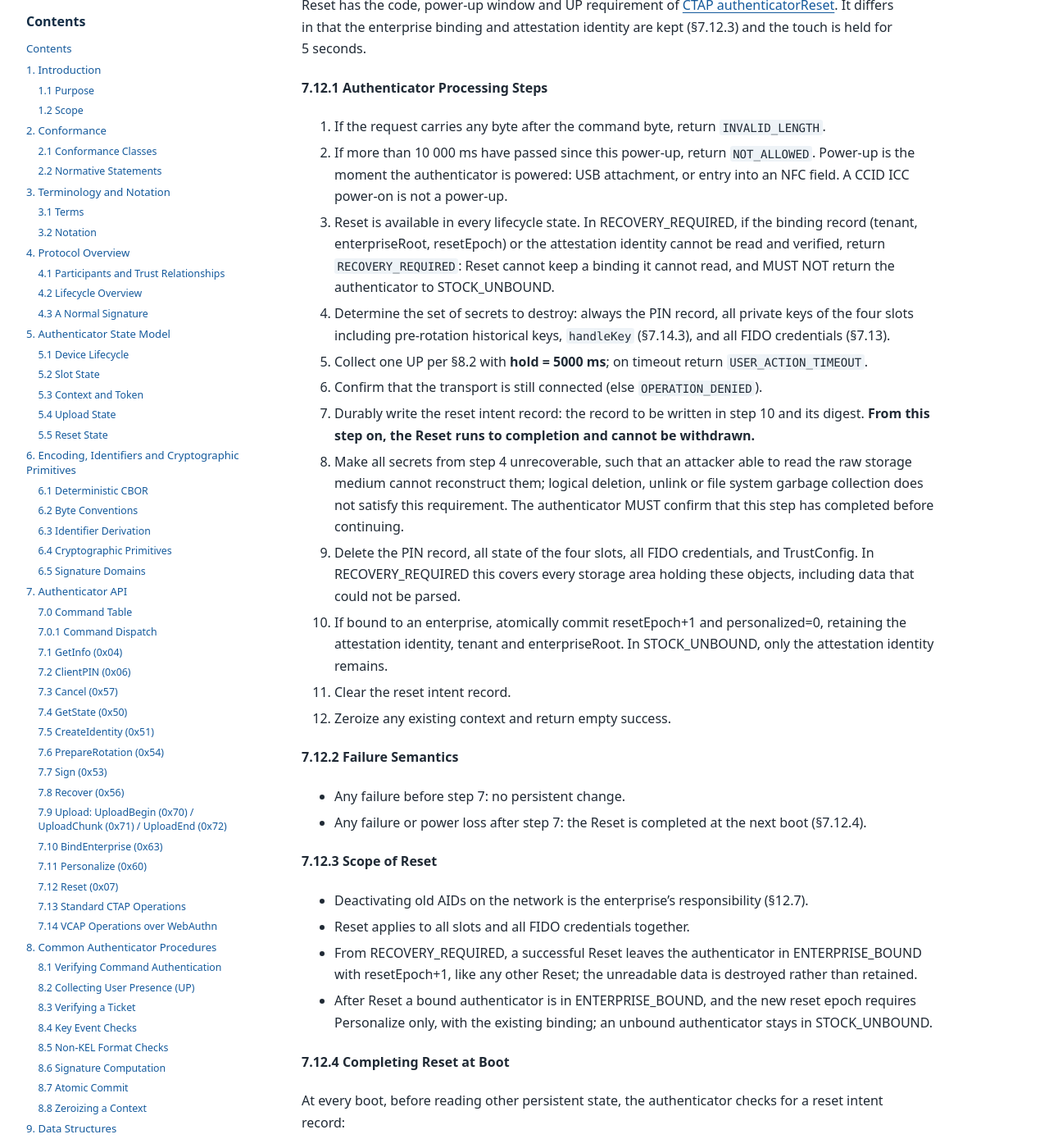
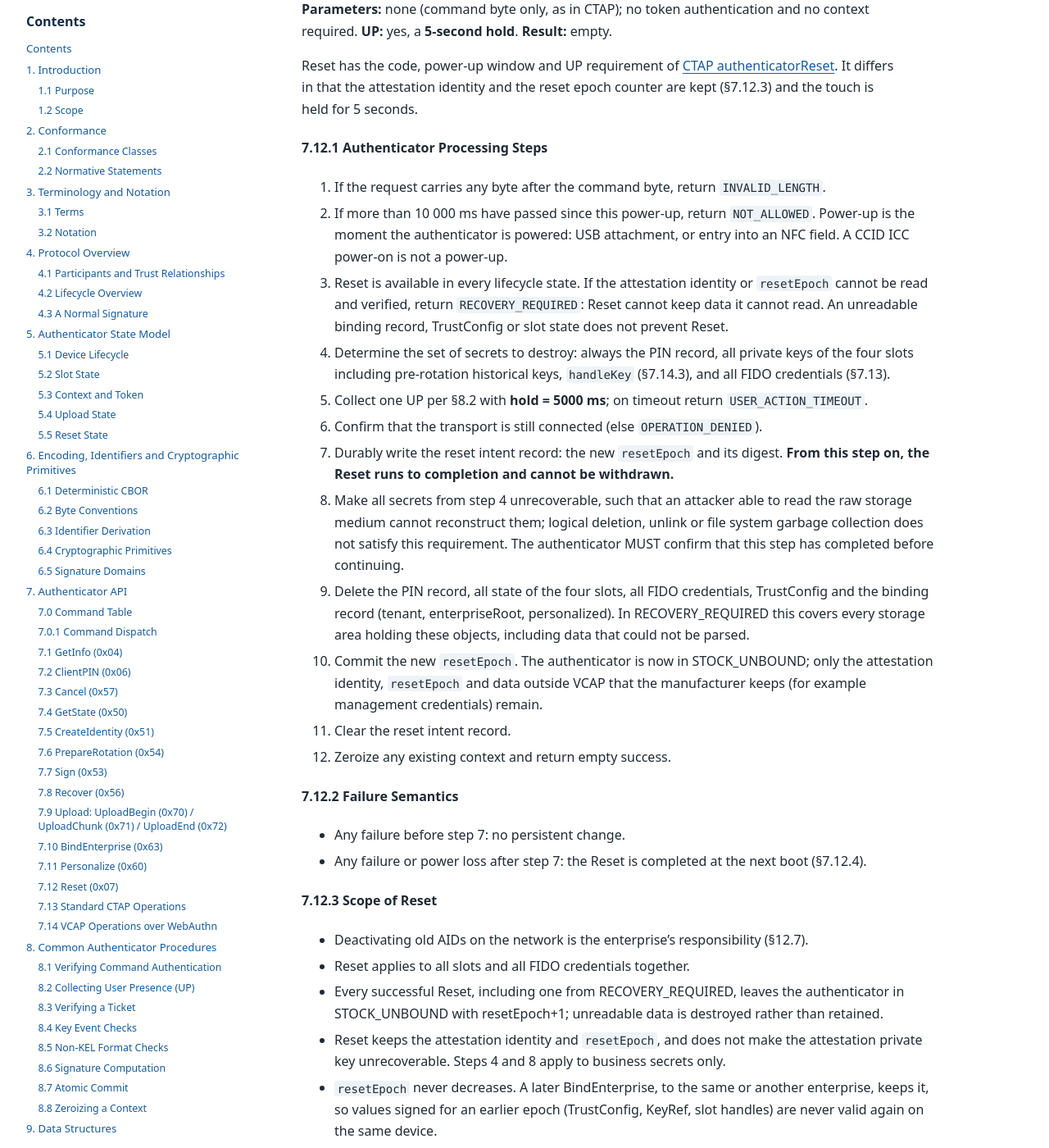
Before and after one commit to vlei-auth/vcap, a Jekyll site: the page built from index.md, in a window 1280 px wide and 1400 px high, scrolled down 30044 px. Shown: the whole window at 82% size. Built offline with Jekyll 4.4.1, drawn with Linux system fonts in a browser that asks for light colours; some of the changed text lies outside the part shown.

Commit message:
Specify reset to unbound state and enterprise re-enrollment

````diff
--- a/vcap-1.0.md
+++ b/vcap-1.0.md
@@ -132,7 +132,7 @@ Command names, subcommand names, field names, data structure names, status codes
 | Ticket | A signing authorization object issued by the Ticket issuer (VCAP, §9.2) |
 | TrustConfig | Device configuration signed by the enterprise root key (VCAP, §9.1) |
 | StateProof | Authenticator state signed by the attestation key (VCAP, §9.3) |
-| reset epoch (`resetEpoch`) | A counter incremented by 1 after each successful Reset |
+| reset epoch (`resetEpoch`) | A device-wide counter: 0 when the authenticator leaves manufacturing, incremented by 1 by each successful Reset, and kept across Reset and BindEnterprise (§7.12.3) |
 | atomic commit | A set of persistent writes that take effect entirely or not at all |
 | reset intent record | A record durably written by Reset before secrets are destroyed, used to complete the Reset at the next boot after a power loss |
 | domain separation tag | A fixed string prepended to a signature or MAC input to distinguish its purpose |
@@ -196,7 +196,7 @@ PERSONALIZED_NO_PIN
 PIN_READY ── CreateIdentity / Sign(icp,ixn,rot,exn,rpy) / PrepareRotation / Recover / GetState …
    │ Reset (within 10 s of power-up + 5 s hold)
    ▼
-ENTERPRISE_BOUND (binding unchanged, resetEpoch+1, not personalized) ──> Personalize again
+STOCK_UNBOUND (binding removed, resetEpoch+1) ──> BindEnterprise and Personalize again
 ```
 
 At any stage, if the authenticator finds unrecognized or corrupted data in storage at boot, it enters `RECOVERY_REQUIRED` (§5.1); an incomplete Reset is completed at boot (§7.12.4).
@@ -233,7 +233,7 @@ The `lifecycle` field of status-mode GetState (§7.4.1) reports the following va
 | Value | Name | Meaning |
 |---:|---|---|
 | 0 | STOCK_UNBOUND | Not bound to an enterprise |
-| 1 | ENTERPRISE_BOUND | Bound to a tenant and enterprise root key; not personalized in this reset epoch |
+| 1 | ENTERPRISE_BOUND | Bound to a tenant and enterprise root key; not personalized |
 | 2 | PERSONALIZED_NO_PIN | TrustConfig and four UNUSED slots installed; no PIN set |
 | 3 | PIN_READY | Personalized and PIN set (says nothing about lockout; retry state is reported by ClientPIN) |
 | 4 | RECOVERY_REQUIRED | Storage contains unrecognized or corrupted data |
@@ -246,15 +246,15 @@ Transitions:
 | STOCK_UNBOUND | BindEnterprise succeeds | ENTERPRISE_BOUND | §7.10 |
 | ENTERPRISE_BOUND | Personalize succeeds | PERSONALIZED_NO_PIN, or PIN_READY if a PIN is already set | §7.11 |
 | PERSONALIZED_NO_PIN | setPIN succeeds | PIN_READY | §7.2 |
-| STOCK_UNBOUND | Reset succeeds | STOCK_UNBOUND | §7.12 |
-| ENTERPRISE_BOUND / PERSONALIZED_NO_PIN / PIN_READY | Reset succeeds | ENTERPRISE_BOUND (resetEpoch+1) | §7.12; tenant and enterprise root key retained |
+| STOCK_UNBOUND | Reset succeeds | STOCK_UNBOUND (resetEpoch+1) | §7.12 |
+| ENTERPRISE_BOUND / PERSONALIZED_NO_PIN / PIN_READY | Reset succeeds | STOCK_UNBOUND (resetEpoch+1) | §7.12; binding removed |
 | Any | Unrecognized or corrupted data found at boot | RECOVERY_REQUIRED | The affected data is retained until Reset |
-| RECOVERY_REQUIRED | Reset succeeds | ENTERPRISE_BOUND (resetEpoch+1) | §7.12; requires a readable binding record and attestation identity |
-| Any | Valid reset intent record found at boot | ENTERPRISE_BOUND (resetEpoch+1) | Reset completed at boot (§7.12.4) |
+| RECOVERY_REQUIRED | Reset succeeds | STOCK_UNBOUND (resetEpoch+1) | §7.12; requires a readable attestation identity and reset epoch |
+| Any | Valid reset intent record found at boot | STOCK_UNBOUND (resetEpoch+1) | Reset completed at boot (§7.12.4) |
 
 Constraints:
 
-- The binding is permanent: a bound authenticator cannot be rebound or returned to the factory state.
+- A binding lasts until the next Reset. Only Reset removes it; there is no other way to rebind an authenticator.
 - Missing data **MUST NOT** be treated as UNUSED or not personalized; if `personalized=1` and the configuration or a slot record is missing, the authenticator MUST treat it as corruption.
 - The PIN and FIDO credentials (§7.13) are independent of the lifecycle: a PIN can be set and FIDO credentials created in any lifecycle state other than RECOVERY_REQUIRED.
 - In `RECOVERY_REQUIRED`, every command except `GetInfo`, status-mode `GetState`, `Cancel` and `Reset` (including ClientPIN) returns `RECOVERY_REQUIRED`. Reset is the user's way out of this state (§7.12).
@@ -269,7 +269,7 @@ UNUSED ────────────────▶ CREATED ────
                                                           │  │   │   next←newNext, prepared deleted
                                                           └──┘◀──┘
                               PrepareRotation (WORK only): sets prepared, head unchanged
-                              Reset: all four slots return to UNUSED (new reset epoch)
+                              Reset: all four slots are deleted (new reset epoch)
 ```
 
 | phase | owner | current / next | prepared | aid / head | signCounter | lastSigned |
@@ -278,7 +278,7 @@ UNUSED ────────────────▶ CREATED ────
 | CREATED | 1 or 2 | present | null | null | 0 | null |
 | ACTIVE | 1 or 2 | present | WORK only, optional | present | ≥ 1 | present |
 
-- Any mix of owners is permitted, including four WORK slots. Slots are independent of one another and hold no receipts or pending events. A slot keeps its identity until Reset, which returns all slots to UNUSED together.
+- Any mix of owners is permitted, including four WORK slots. Slots are independent of one another and hold no receipts or pending events. A slot keeps its identity until Reset, which deletes all slots together.
 - A CLIENT slot permits ICP / IXN; a WORK slot permits ICP / IXN / ROT / EXN / RPY.
 - When `prepared` exists, a further PrepareRotation returns the existing preparation unchanged.
 - `signCounter` is a persistent per-slot signature counter. It starts at 0 and is incremented by one in the atomic commit of every signature of any kind (§8.7); it never decreases within a reset epoch. Each Ticket names the counter value its signature will receive (§9.2), so each Ticket is usable once.
@@ -320,9 +320,9 @@ IDLE ──UploadBegin ok──▶ RECEIVING(offset=0) ──UploadChunk(correct
 
 ```
 NORMAL ──Reset (within 10 s of power-up) + 5 s hold──▶ reset intent record written ──secrets made unrecoverable──▶
-       employee data deleted, resetEpoch+1 published ──▶ ENTERPRISE_BOUND
-
-power loss after the reset intent record is written ──▶ Reset completed at next boot ──▶ ENTERPRISE_BOUND
+       business state deleted, resetEpoch+1 committed ──▶ STOCK_UNBOUND
+
+power loss after the reset intent record is written ──▶ Reset completed at next boot ──▶ STOCK_UNBOUND
 ```
 
 Once the reset intent record is written, the Reset runs to completion: it MUST NOT be withdrawn, and secrets MUST be made unrecoverable rather than logically deleted.
@@ -543,7 +543,7 @@ A StateProof carries no lifecycle field: proof mode requires a PIN token, so the
 
 **Parameters:** `{2:challenge_b32, ?3:includeChain}`; `includeChain` is the unsigned integer 1 when present, and any other value is `INVALID_PARAMETER`. **Required permission:** none; no context required. **Result:** BindingProof (§9.5).
 
-Binding mode lets the enterprise learn, without a PIN, which device it is talking to and which reset epoch the device is in, so that it can issue the TrustConfig for that epoch (§12.5 step 3, §12.7 step 3). With `includeChain`, the result also carries the attestation certificate chain, so a verifier that holds only the manufacturer's CA certificates can establish the device's identity from the device itself (Appendix D.2).
+Binding mode lets the enterprise learn, without a PIN, which device it is talking to, whether it is bound and which reset epoch it is in, so that it can issue the TrustConfig for that epoch (§12.5 step 3). With `includeChain`, the result also carries the attestation certificate chain, so a verifier that holds only the manufacturer's CA certificates can establish the device's identity from the device itself (Appendix D.2).
 
 The authenticator performs the following steps:
 
@@ -552,7 +552,7 @@ The authenticator performs the following steps:
 3. Compute `signature = Ed25519(attestation key, "VCAP-BINDING\0" ‖ bindingBody)`.
 4. Return `{1:bindingBody_bstr, 2:signature}`, adding `3:attestationChain` (Appendix D.1) exactly when `includeChain` was present. Any state, including context and upload deadlines, MUST remain unchanged.
 
-A BindingProof proves that the device holding the registered attestation key reported these values in response to the challenge. Because a reset epoch only increases, a BindingProof with a higher epoch than the enterprise has recorded shows that the device has been Reset since, whoever sent the Reset; replaying an old BindingProof can only show a lower epoch. Freshness therefore matters only when the verifier needs to know that the device is present now, and then the verifier generates the challenge.
+A BindingProof proves that the device holding the registered attestation key reported these values in response to the challenge. A binding is removed only by Reset and a reset epoch only increases, so a BindingProof that shows STOCK_UNBOUND, a different tenant or enterprise root, or a higher epoch than the enterprise recorded when it bound the device shows that the device has been Reset since, whoever sent the Reset. A replayed BindingProof can only show an earlier state of the same device. Freshness therefore matters only when the verifier needs to know that the device is present now, and then the verifier generates the challenge.
 
 ### 7.5 CreateIdentity (0x51)
 
@@ -709,7 +709,7 @@ The authenticator performs the following steps:
 
 ### 7.10 BindEnterprise (0x63)
 
-Binds a factory-state device to an enterprise tenant and enterprise root key. The first binding fixes the enterprise root key permanently; the enterprise performs it during enrollment per §12.5.
+Binds a device in STOCK_UNBOUND to an enterprise tenant and enterprise root key until the next Reset. The enterprise performs it during enrollment per §12.5, and again after each Reset.
 
 **Parameters:** `{1:tenant_b32, 2:enterpriseRoot_b32}`; no token authentication. **UP:** yes. **Result:** empty; the context is closed on success.
 
@@ -724,7 +724,7 @@ The authenticator performs the following steps:
 7. Atomically commit the binding record: tenant, enterpriseRoot, personalized=0.
 8. Zeroize the context and return empty success.
 
-The binding is permanent. The enterprise proves control of the enterprise root key at Personalize, through the TrustConfig signed with it.
+BindEnterprise does not change `resetEpoch`. The enterprise proves control of the enterprise root key at Personalize, through the TrustConfig signed with it.
 
 ### 7.11 Personalize (0x60)
 
@@ -744,28 +744,28 @@ The authenticator performs the following steps:
 8. Atomically commit: personalized=1 in the binding record, TrustConfig, four UNUSED slots, and forcePINChange if a PIN is set and its stored code-point length is below `minPinChars`.
 9. After the write completes, zeroize the context and return empty success.
 
-A configuration is installed once per reset epoch; changing role keys or configuration requires a full Reset. An existing PIN and existing FIDO credentials are kept; the lifecycle becomes PIN_READY if a PIN is set and PERSONALIZED_NO_PIN otherwise.
+A configuration is installed once per reset epoch; changing role keys or configuration requires Reset, BindEnterprise and Personalize. An existing PIN and existing FIDO credentials are kept; the lifecycle becomes PIN_READY if a PIN is set and PERSONALIZED_NO_PIN otherwise.
 
 ### 7.12 Reset (0x07)
 
-Makes employee secrets unrecoverable and enters a new reset epoch.
+Makes employee secrets unrecoverable, removes the enterprise binding and enters a new reset epoch.
 
 **Parameters:** none (command byte only, as in CTAP); no token authentication and no context required. **UP:** yes, a **5-second hold**. **Result:** empty.
 
-Reset has the code, power-up window and UP requirement of [CTAP authenticatorReset][ctap-reset]. It differs in that the enterprise binding and attestation identity are kept (§7.12.3) and the touch is held for 5 seconds.
+Reset has the code, power-up window and UP requirement of [CTAP authenticatorReset][ctap-reset]. It differs in that the attestation identity and the reset epoch counter are kept (§7.12.3) and the touch is held for 5 seconds.
 
 #### 7.12.1 Authenticator Processing Steps
 
 1. If the request carries any byte after the command byte, return `INVALID_LENGTH`.
 2. If more than 10 000 ms have passed since this power-up, return `NOT_ALLOWED`. Power-up is the moment the authenticator is powered: USB attachment, or entry into an NFC field. A CCID ICC power-on is not a power-up.
-3. Reset is available in every lifecycle state. In RECOVERY_REQUIRED, if the binding record (tenant, enterpriseRoot, resetEpoch) or the attestation identity cannot be read and verified, return `RECOVERY_REQUIRED`: Reset cannot keep a binding it cannot read, and MUST NOT return the authenticator to STOCK_UNBOUND.
+3. Reset is available in every lifecycle state. If the attestation identity or `resetEpoch` cannot be read and verified, return `RECOVERY_REQUIRED`: Reset cannot keep data it cannot read. An unreadable binding record, TrustConfig or slot state does not prevent Reset.
 4. Determine the set of secrets to destroy: always the PIN record, all private keys of the four slots including pre-rotation historical keys, `handleKey` (§7.14.3), and all FIDO credentials (§7.13).
 5. Collect one UP per §8.2 with **hold = 5000 ms**; on timeout return `USER_ACTION_TIMEOUT`.
 6. Confirm that the transport is still connected (else `OPERATION_DENIED`).
-7. Durably write the reset intent record: the record to be written in step 10 and its digest. **From this step on, the Reset runs to completion and cannot be withdrawn.**
+7. Durably write the reset intent record: the new `resetEpoch` and its digest. **From this step on, the Reset runs to completion and cannot be withdrawn.**
 8. Make all secrets from step 4 unrecoverable, such that an attacker able to read the raw storage medium cannot reconstruct them; logical deletion, unlink or file system garbage collection does not satisfy this requirement. The authenticator MUST confirm that this step has completed before continuing.
-9. Delete the PIN record, all state of the four slots, all FIDO credentials, and TrustConfig. In RECOVERY_REQUIRED this covers every storage area holding these objects, including data that could not be parsed.
-10. If bound to an enterprise, atomically commit resetEpoch+1 and personalized=0, retaining the attestation identity, tenant and enterpriseRoot. In STOCK_UNBOUND, only the attestation identity remains.
+9. Delete the PIN record, all state of the four slots, all FIDO credentials, TrustConfig and the binding record (tenant, enterpriseRoot, personalized). In RECOVERY_REQUIRED this covers every storage area holding these objects, including data that could not be parsed.
+10. Commit the new `resetEpoch`. The authenticator is now in STOCK_UNBOUND; only the attestation identity, `resetEpoch` and data outside VCAP that the manufacturer keeps (for example management credentials) remain.
 11. Clear the reset intent record.
 12. Zeroize any existing context and return empty success.
 
@@ -778,8 +778,10 @@ Reset has the code, power-up window and UP requirement of [CTAP authenticatorRes
 
 - Deactivating old AIDs on the network is the enterprise's responsibility (§12.7).
 - Reset applies to all slots and all FIDO credentials together.
-- From RECOVERY_REQUIRED, a successful Reset leaves the authenticator in ENTERPRISE_BOUND with resetEpoch+1, like any other Reset; the unreadable data is destroyed rather than retained.
-- After Reset a bound authenticator is in ENTERPRISE_BOUND, and the new reset epoch requires Personalize only, with the existing binding; an unbound authenticator stays in STOCK_UNBOUND.
+- Every successful Reset, including one from RECOVERY_REQUIRED, leaves the authenticator in STOCK_UNBOUND with resetEpoch+1; unreadable data is destroyed rather than retained.
+- Reset keeps the attestation identity and `resetEpoch`, and does not make the attestation private key unrecoverable. Steps 4 and 8 apply to business secrets only.
+- `resetEpoch` never decreases. A later BindEnterprise, to the same or another enterprise, keeps it, so values signed for an earlier epoch (TrustConfig, KeyRef, slot handles) are never valid again on the same device.
+- To use the authenticator again, the enterprise performs BindEnterprise and Personalize (§12.7).
 
 #### 7.12.4 Completing Reset at Boot
 
@@ -787,6 +789,8 @@ At every boot, before reading other persistent state, the authenticator checks f
 
 1. If no reset intent record exists, boot normally.
 2. If the reset intent record is complete and its digest is correct, execute §7.12.1 steps 8–11 and then boot normally. Steps 8–10 are idempotent.
+
+The result in both cases is the same: business state is empty, and the attestation identity, `resetEpoch` and manufacturer data outside VCAP are unchanged. How the authenticator achieves this, and how it lays out storage, is not specified.
 3. If the reset intent record is incomplete or its digest does not match, clear the record and boot normally. In this case either the write of step 7 did not complete (persistent state is the pre-Reset state) or the clearing of step 11 did not complete (persistent state is the post-Reset state).
 
 Completing Reset at boot requires neither UP nor a context.
@@ -1073,7 +1077,7 @@ The signature is a 64-byte Ed25519 signature over the message, verifiable under
 | Sign ICP / IXN | The slot's latest (= this event, including the original signature), signature counter and lastSigned |
 | Sign ROT | The slot's keys (current←old.next, next←newNext), latest, signature counter and lastSigned; prepared deleted |
 | Sign EXN / RPY | The slot's signature counter and lastSigned |
-| Reset | Reset intent record → secret destruction → new reset epoch → reset intent record cleared (§7.12) |
+| Reset | Reset intent record → secret destruction and removal of business state → new reset epoch → reset intent record cleared (§7.12) |
 | GetState, Recover | No business write |
 
 Rules:
@@ -1379,16 +1383,16 @@ The enterprise MUST reject a device whose lifecycle is not STOCK_UNBOUND at step
 5. Sign(ROT) / upload → one touch → after the authenticator commits, current=old.next, next=newNext, and prepared is deleted.
 6. Recover from a lost response per §12.3.
 
-### 12.7 Reset and the New Reset Epoch
+### 12.7 Reset and Re-enrollment
 
 1. The enterprise decides on a Reset (departure, lost device, blocked PIN, etc.) and, on the enterprise side, deactivates the old CLIENT / WORK AIDs and stops issuing Tickets for the old reset epoch. Reset also erases the employee's FIDO credentials, so relying parties that registered them need re-registration.
 2. Reinsert (USB) or re-tap (NFC) the authenticator and send Reset within 10 s of power-up (§7.12.1 step 2); the user holds the touch for 5 seconds. No PIN is needed, so Reset also works after the PIN is blocked. Generic FIDO clients (browser or operating system settings) can also send Reset and prompt only for a touch; enterprise guidance SHOULD tell users that Reset requires a 5-second hold and erases all identities on the authenticator.
-3. On success the authenticator returns to ENTERPRISE_BOUND (resetEpoch+1). IT reads the actual resetEpoch with binding-mode GetState, issues the TrustConfig for it and personalizes again (§12.5 step 3); the employee sets a PIN and onboards again. IT MUST take the reset epoch from a verified BindingProof or StateProof, never from its own count of Resets.
+3. On success the authenticator is in STOCK_UNBOUND with resetEpoch+1. IT enrolls it again per §12.5 steps 2–3: BindEnterprise, then Personalize with a TrustConfig for the reported resetEpoch. The attestation identity and its certificate are unchanged, so the enterprise can verify the BindingProof with the key it already registered. The employee then sets a PIN and onboards again. IT MUST take the reset epoch from a verified BindingProof, never from its own count of Resets.
 4. The authenticator SHOULD stay connected during Reset; if Reset is interrupted, the authenticator completes it at the next power-up.
 
 A Reset ends the continuity of every AID on the authenticator in the same way as loss of the device; VAF §6.5 specifies the resulting enterprise and credential obligations.
 
-A Reset can also happen without the enterprise: from a generic FIDO client (step 2) or by the holder. The enterprise learns of it when a platform presents a BindingProof or StateProof whose resetEpoch is higher than the one on record (VCAP-EI §9.5), and then meets the obligations of step 1 as for a Reset it ordered.
+A Reset can also happen without the enterprise: from a generic FIDO client (step 2) or by the holder. The enterprise learns of it when a platform presents a BindingProof showing that the device is no longer in the binding the enterprise recorded (§7.4.3, VCAP-EI §9.5), and then meets the obligations of step 1 as for a Reset it ordered.
 
 ### 12.8 Enterprise Ticket Issuance Requirements
 
@@ -1459,8 +1463,8 @@ A user who dismisses the browser dialog causes `CTAPHID_CANCEL`, handled per §1
 4. **FIDO credentials:** the authenticator also holds FIDO credentials for WebAuthn sign-in. They share the PIN and the device but not keys or attestation with VCAP (§7.13), so a relying party cannot link a FIDO credential to the device's VCAP attestation identity.
 5. **Slot allocation without a Ticket:** CreateIdentity needs a PIN token but no Ticket, so a compromised platform, or any page served from an RP ID listed in `webauthnRpIds`, can take UNUSED slots until the next Reset; Sign still needs a Ticket. Enterprises detect unexpected slots from StateProofs (§12.8). The enterprise lists only RP IDs whose pages it controls. Pages on other RP IDs cannot detect the VCAP function: the authenticator answers them as a security key without it (§7.14.1).
 6. **Browser compatibility:** the WebAuthn route depends on browsers and platform authenticator APIs forwarding the private algorithm identifier, credential IDs of up to 1023 bytes and an opaque `signature` unchanged. Where a platform does not, the native route (§7.4–§7.12) remains available.
-7. **Reset by generic FIDO clients:** browser and operating-system settings can send Reset, which erases every identity on the authenticator after a 5-second hold. This follows from CTAP compatibility. Enterprises SHOULD tell users what Reset erases (§12.7 step 2). Such a Reset leaves no enterprise record; the enterprise detects it from the reset epoch in the next BindingProof or StateProof (§12.7).
-8. **Binding mode disclosure:** before the PIN is set, any host the authenticator is connected to can obtain a signed BindingProof carrying the persistent device identifier, the tenant and the reset epoch, and the attestation certificate chain, which also names the manufacturer and anything the manufacturer puts in the certificates. Manufacturers SHOULD NOT place per-customer data in attestation certificates. This lets such a host identify the device and its enterprise. Binding mode is unavailable in PIN_READY, which is the normal state in an employee's hands; a device left in ENTERPRISE_BOUND after a Reset discloses these values until it is personalized again.
+7. **Reset by generic FIDO clients:** browser and operating-system settings can send Reset, which erases every identity on the authenticator after a 5-second hold. This follows from CTAP compatibility. Enterprises SHOULD tell users what Reset erases (§12.7 step 2). Such a Reset also removes the enterprise binding: afterwards any party can bind the authenticator to its own enterprise, as with a factory-new one, so the binding does not prevent reuse of a lost or stolen authenticator. It leaves no enterprise record; the enterprise detects it from the next BindingProof (§7.4.3, §12.7).
+8. **Binding mode disclosure:** before the PIN is set, any host the authenticator is connected to can obtain a signed BindingProof carrying the persistent device identifier, the tenant and the reset epoch, and the attestation certificate chain, which also names the manufacturer and anything the manufacturer puts in the certificates. Manufacturers SHOULD NOT place per-customer data in attestation certificates. This lets such a host identify the device and its enterprise. Binding mode is unavailable in PIN_READY, which is the normal state in an employee's hands. After a Reset the device is in STOCK_UNBOUND and discloses only the device identifier and the certificate chain.
 
 ### 13.3 PIN
 
@@ -1867,7 +1871,7 @@ An authenticator rejects each of the following. The Ticket uses the body of E.5;
 
 ### E.12 Binding mode
 
-Uses the existing E.0 inputs and challenge. ENTERPRISE_BOUND has resetEpoch E.0 + 1; PERSONALIZED_NO_PIN uses the E.0 TrustConfig.
+Uses the existing E.0 inputs and challenge. The ENTERPRISE_BOUND vector uses resetEpoch 1, the value after one Reset and a new BindEnterprise; PERSONALIZED_NO_PIN uses the E.0 TrustConfig. The vectors are given states, not outputs of a particular sequence of commands.
 
 #### STOCK_UNBOUND
 
````
